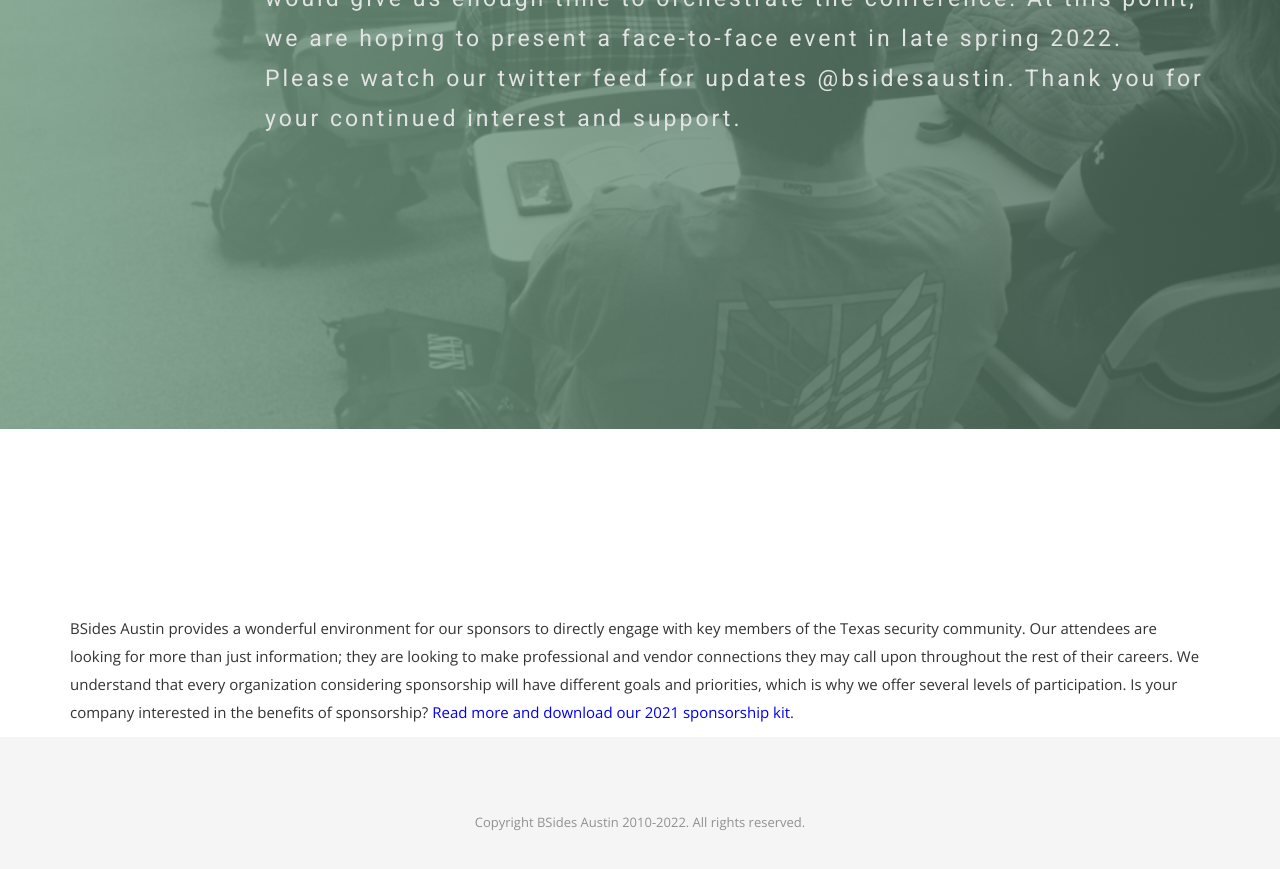
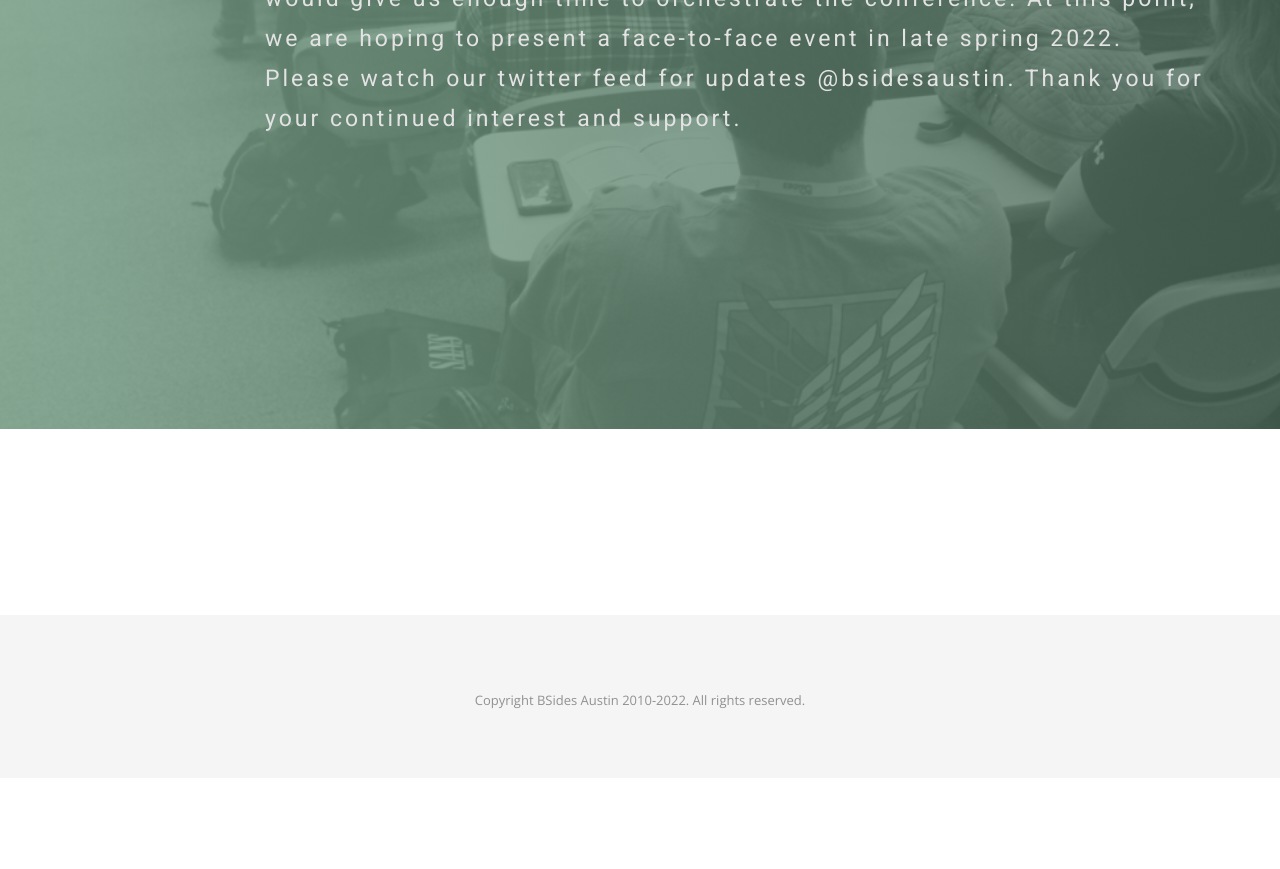
Before and after one commit to bsidesaustin/test, a Jekyll site: the page built from index.html, in a window 1280 px wide and 900 px high, scrolled down 586 px. Shown: the top 869 px of the window. Built offline with Jekyll 4.4.1, drawn with Linux system fonts in a browser that asks for light colours; nearby versions of some CDN libraries; some web fonts are replaced; after the commit the page ends 1364 px from its top, so only the background shows below that.

Commit message:
Update index.html

```diff
--- a/index.html
+++ b/index.html
@@ -112,8 +112,8 @@
           <div class="section-title">
 
           </div>
-            <p>BSides Austin provides a wonderful environment for our sponsors to directly engage with key members of the Texas security community. Our attendees are looking for more than just information; they are looking to make professional and vendor connections they may call upon throughout the rest of their careers.
-We understand that every organization considering sponsorship will have different goals and priorities, which is why we offer several levels of participation. Is your company interested in the benefits of sponsorship? <a href="/sponsor/">Read more and download our 2021 sponsorship kit</a>.</p>
+            <p><!-- BSides Austin provides a wonderful environment for our sponsors to directly engage with key members of the Texas security community. Our attendees are looking for more than just information; they are looking to make professional and vendor connections they may call upon throughout the rest of their careers.
+We understand that every organization considering sponsorship will have different goals and priorities, which is why we offer several levels of participation. Is your company interested in the benefits of sponsorship? <a href="/sponsor/">Read more and download our 2021 sponsorship kit</a>. --> </p>
         </div>
       </div><!-- .col-md-7 close -->
       <div class="col-md-5 col-sm-12">
```
